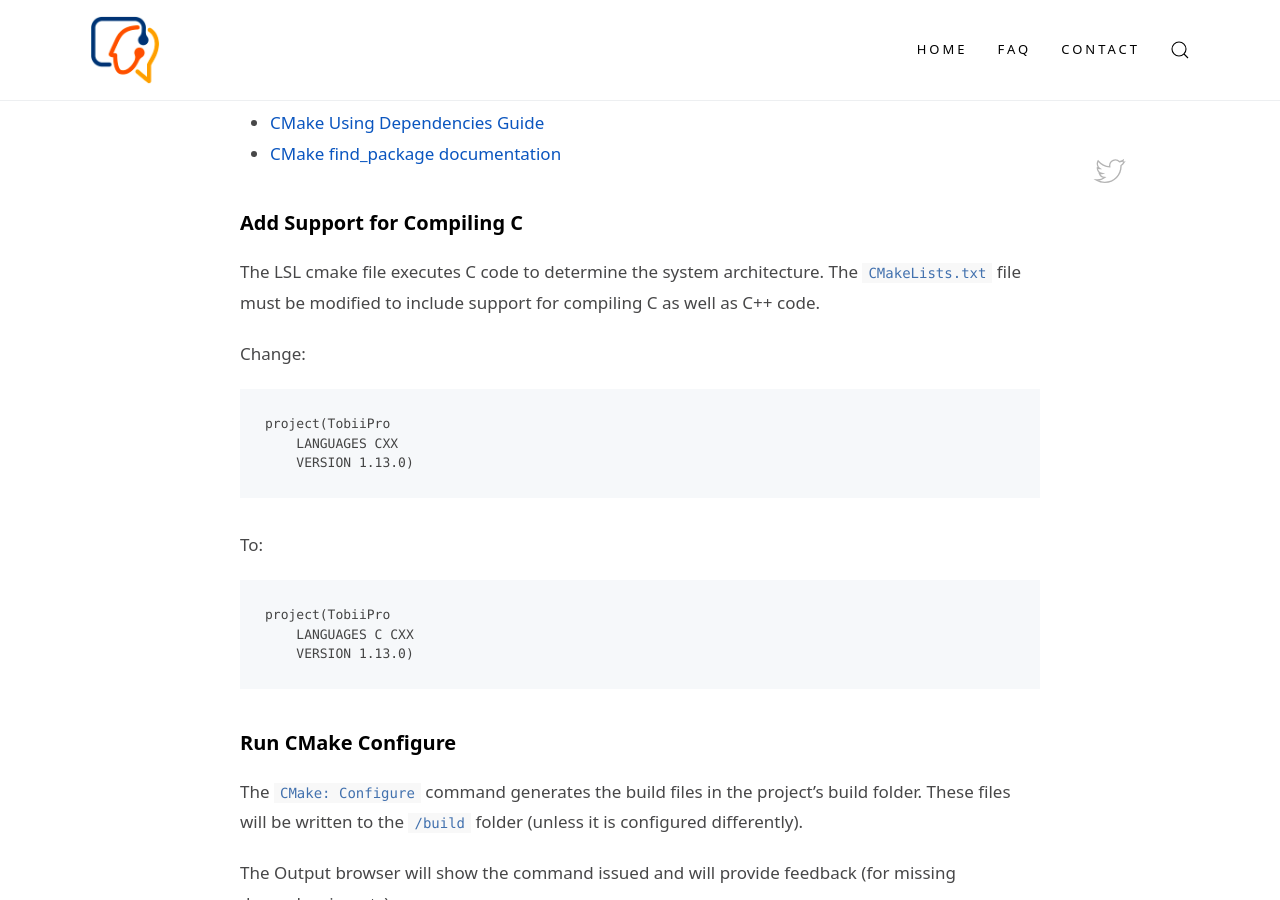
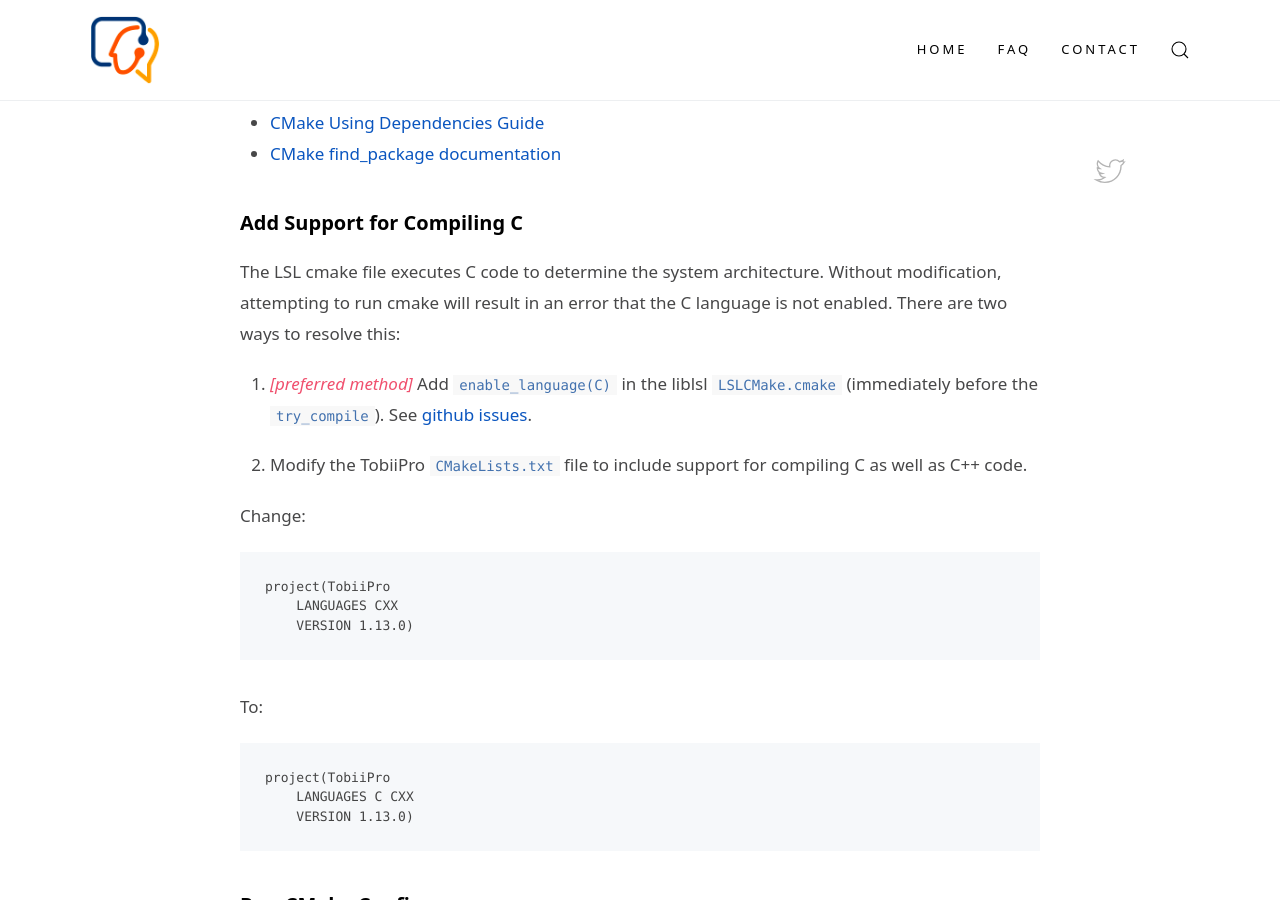
Before and after one commit to BciPy/bcipy.github.io, a Jekyll site: the page built from _posts/2021-08-02-TobiiProInstallation.md, in a window 1280 px wide and 900 px high, scrolled down 4156 px. Built offline with Jekyll 4.4.1, drawn with Linux system fonts in a browser that asks for light colours.

Commit message:
Updated Tobii Pro docs to include an alternate method of adding C language support

```diff
--- a/_posts/2021-08-02-TobiiProInstallation.md
+++ b/_posts/2021-08-02-TobiiProInstallation.md
@@ -115,9 +115,14 @@ See also:
 - [CMake Using Dependencies Guide](https://cmake.org/cmake/help/latest/guide/using-dependencies/index.html#guide:Using%20Dependencies%20Guide)
 - [CMake find_package documentation](https://cmake.org/cmake/help/latest/command/find_package.html#command:find_package)
 
+
 #### Add Support for Compiling C
 
-The LSL cmake file executes C code to determine the system architecture. The `CMakeLists.txt` file must be modified to include support for compiling C as well as C++ code.
+The LSL cmake file executes C code to determine the system architecture. Without modification, attempting to run cmake will result in an error that the C language is not enabled. There are two ways to resolve this:
+
+1. _[preferred method]_ Add `enable_language(C)` in the liblsl `LSLCMake.cmake` (immediately before the `try_compile`). See [github issues](https://github.com/labstreaminglayer/App-TobiiPro/issues/5).
+
+2. Modify the TobiiPro `CMakeLists.txt` file to include support for compiling C as well as C++ code.
 
 Change:
 
```
